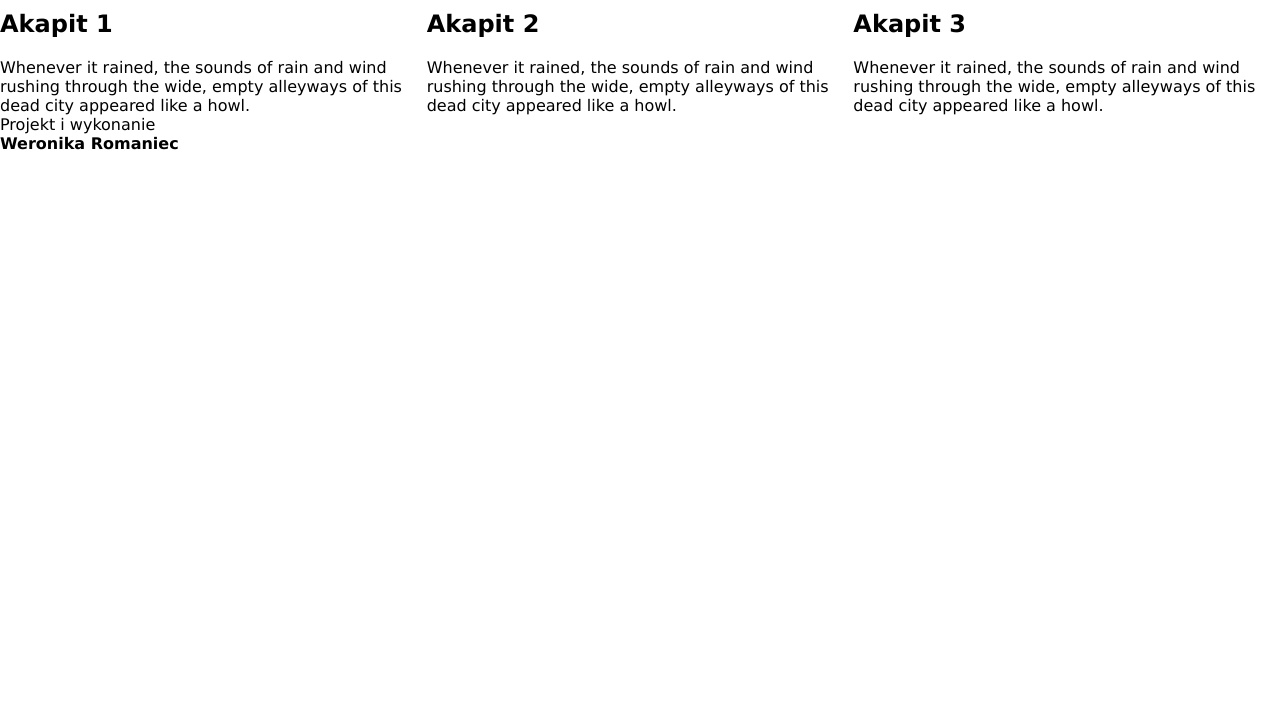
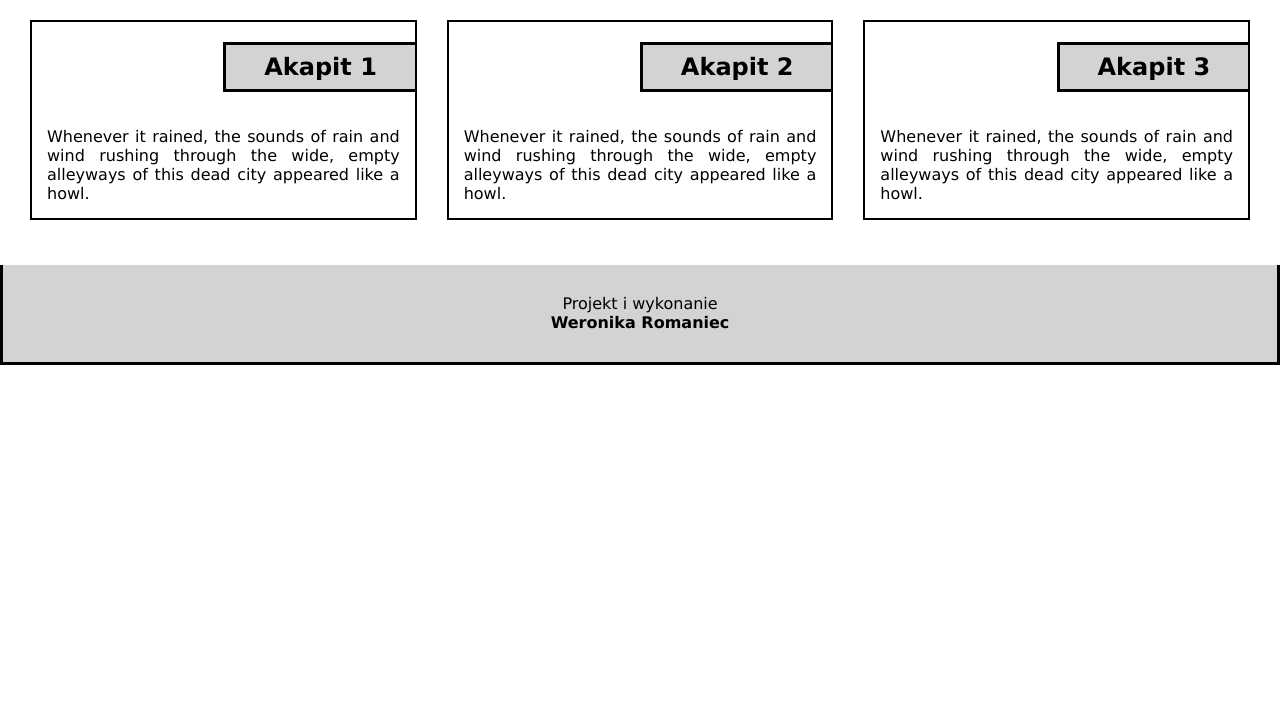
Before and after one commit to NeKo2903/Zajecia-2-HTML-CSS, a plain HTML site: page test.html in a window 1280 px wide. Shown: the part 91-800 px from the top of the page. Drawn offline with Linux system fonts and the light colour scheme.

Commit message:
more changes

```diff
--- a/stylesheet.css
+++ b/stylesheet.css
@@ -32,6 +32,7 @@ header {
 main {
     display: flex;
     flex-direction: row;
+    padding: 15px;
 }
 
 footer {
@@ -55,3 +56,46 @@ nav {
 a {
     width: 75px;
 }
+
+article {
+    margin: 15px;
+    width: 100%;
+    border-style: solid;
+    border-width: 2px;
+    display: flex;
+    flex-direction: column;
+}
+
+article h2 {
+    background-color: lightgray;
+    border-style: solid;
+    border-right: 2px;
+    height: 50px;
+    width: 50%;
+    font-size: 1.5em;
+    display: flex;
+    justify-content: center;
+    align-items: center;
+    align-self: flex-end;
+}
+
+article p {
+    text-align: justify;
+    padding: 15px;
+}
+
+footer {
+    height: 100px;
+    background-color: lightgray;
+    border-style: solid;
+    border-top: 2px;
+    margin-top: 15px;
+    align-items: center;
+    justify-content: center;
+}
+
+@media all and (max-width: 900px) {
+    main {
+            flex-wrap: wrap;
+             }
+    }
--- a/test.html
+++ b/test.html
@@ -7,7 +7,7 @@
 </head>
 <body>
     <header>
-        <p><img src="apple-logo.jpg" alt="Apple logo" style="width: 75px;height: 75px;"></p>
+        <p><img src="assets/apple-logo.jpg" alt="Apple logo" style="width: 75px;height: 75px;"></p>
         <h1>Pierwsza resposnywna strona internetowa</h1>
         <nav>
             <a href="/link1/">Link1</a>
```
